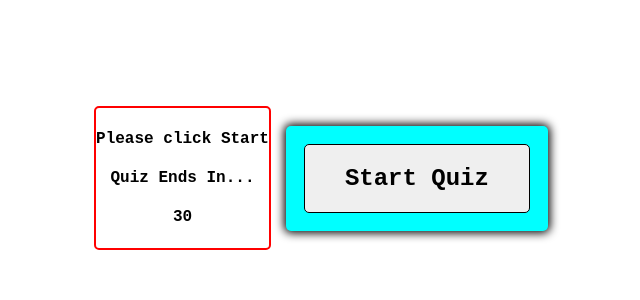
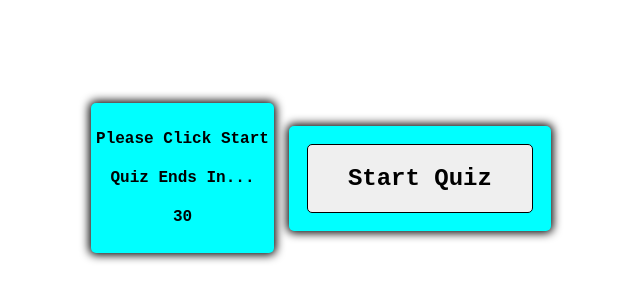
Before and after one commit to Rjbovee112/History-Quiz-Redux, a plain HTML site: page index.html in a window 1280 px wide. Shown: the part 222-522 px from the top of the page, without its empty margins (319-959 px from the left). Drawn offline with Linux system fonts and the light colour scheme.

Commit message:
final for timer box layout with html/css

```diff
--- a/index.html
+++ b/index.html
@@ -12,7 +12,7 @@
 
 <body>
     <div id="timerContainer">
-        <h4 id="quizs">Please click Start</h4>
+        <h4 id="quizs">Please Click Start</h4>
         <h4 id="quize">Quiz Ends In...</h4>
         <h4 class="head-h4" id="timer">30</h4>
 
--- a/styles.css
+++ b/styles.css
@@ -6,8 +6,10 @@
 #timerContainer {
     position: relative;
     border-radius: 5px;
-    border: red solid 2px;
     margin-right: 15px;
+    padding: 5px;
+    background-color: aqua;
+    box-shadow: 0 0 10px 2px;
 }
 
 #quizs {
```
